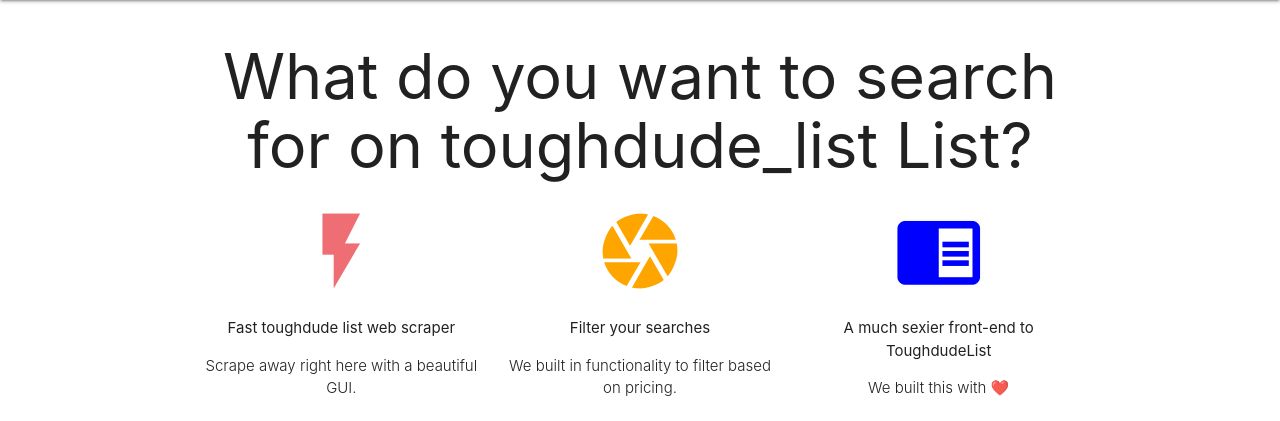
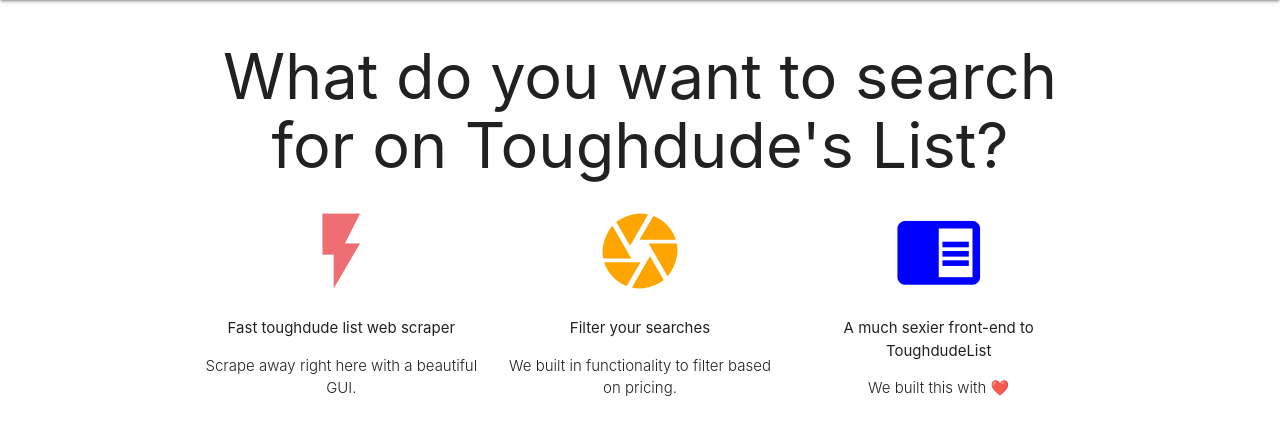
Before and after one commit to Tushaar1705/toughdude_list, a Django app: template templates/my_app/new_search.html in a window 1280 px wide. Shown: the part 64-485 px from the top of the page. Run offline with Django 3.2, Linux system fonts and the light colour scheme; the template is opened without the code that fills it: values that come from a table or form of the project are taken from there, others are empty; data comes from the database, SQL or seed files in the repository.

Commit message:
make it better 5

```diff
--- a/templates/my_app/new_search.html
+++ b/templates/my_app/new_search.html
@@ -3,7 +3,7 @@
 
 
 {% block content %}
-    <h1 style="text-align: center">What do you want to search for on toughdude_list List?</h1>
+    <h1 style="text-align: center">What do you want to search for on Toughdude's List?</h1>
     <div class="row">
         <div class="col s4">
             <!-- Promo Content 1 goes here -->
```
